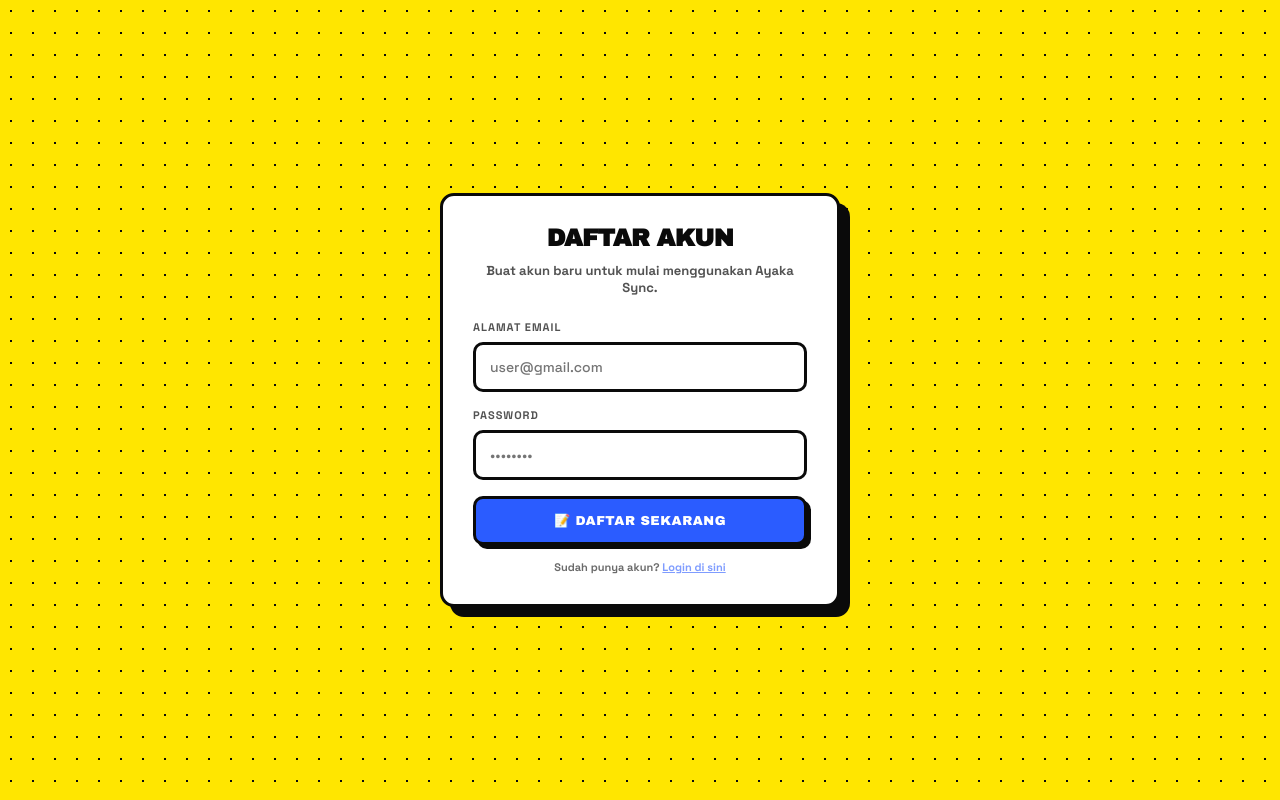
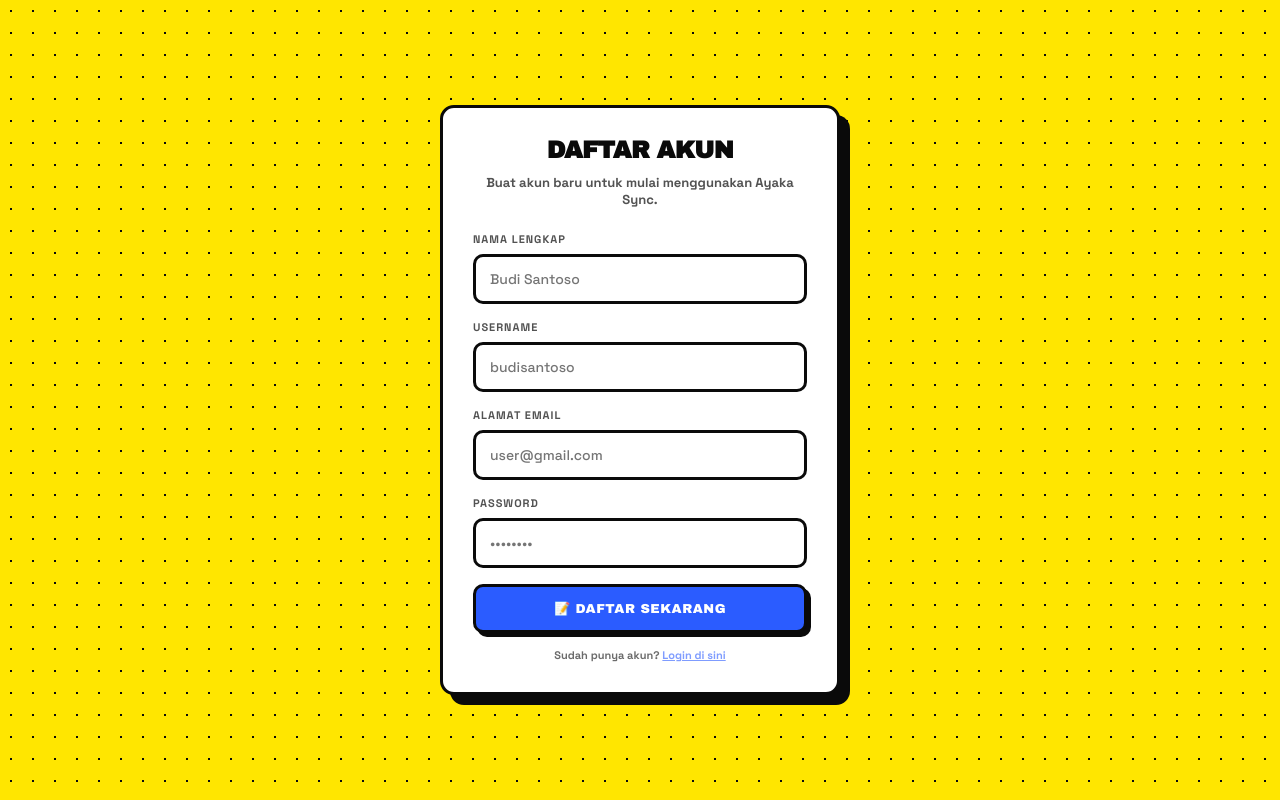
Before and after one commit to olpigiantara-design/ayaka-sync, a website with bundled scripts: page public/index.html in a window 1280 px wide. Both pictures are taken after a click on the link "Daftar sekarang". Built offline with nearby package versions, Linux system fonts and the light colour scheme.

Commit message:
Update index.html

```diff
--- a/public/index.html
+++ b/public/index.html
@@ -22,6 +22,17 @@
   <div class="login-box">
     <h2 id="loginTitle">LOGIN AKUN</h2>
     <p id="loginSubtitle">Masuk untuk mengakses generator Alight Motion Premium.</p>
+
+    <!-- Input Khusus Register (Disembunyikan saat login) -->
+    <div class="field" id="nameField" style="display: none;">
+      <label class="label">Nama Lengkap</label>
+      <input type="text" id="loginName" placeholder="Budi Santoso" autocomplete="off">
+    </div>
+    <div class="field" id="usernameField" style="display: none;">
+      <label class="label">Username</label>
+      <input type="text" id="loginUsername" placeholder="budisantoso" autocomplete="off">
+    </div>
+
     <div class="field">
       <label class="label">Alamat Email</label>
       <input type="email" id="loginEmail" placeholder="user@gmail.com" autocomplete="off">
@@ -30,6 +41,7 @@
       <label class="label">Password</label>
       <input type="password" id="loginPassword" placeholder="••••••••">
     </div>
+
     <button class="btn blue" id="btnAuthSubmit">🔑 Masuk Sekarang</button>
     <div style="text-align:center; margin-top:15px; font-size:11px; opacity:0.6; font-weight:600;">
       <span id="loginSwitchText">Belum punya akun? </span>
@@ -429,8 +441,10 @@
     </div>
     <div class="card reveal d1">
       <div class="section-title"><h3>📋 Informasi Sesi</h3><div class="bar"></div></div>
+      <div class="kv"><span>Nama Lengkap</span><span id="profName">—</span></div>
+      <div class="kv"><span>Username</span><span id="profUsername">—</span></div>
       <div class="kv"><span>Email Login</span><span id="profEmail">—</span></div>
-      <div class="kv"><span>Status</span><span style="color:var(--green)">Aktif</span></div>
+      <div class="kv"><span>Status Akun</span><span style="color:var(--green)">Aktif</span></div>
       <div class="kv"><span>Waktu Login</span><span id="profTime">—</span></div>
       <div class="kv"><span>Plan Aktif</span><span id="profPlan" style="color:var(--blue)">FREE</span></div>
       <div class="kv"><span>Sisa Limit</span><span id="profLimit" style="color:var(--red)">20</span></div>
```
